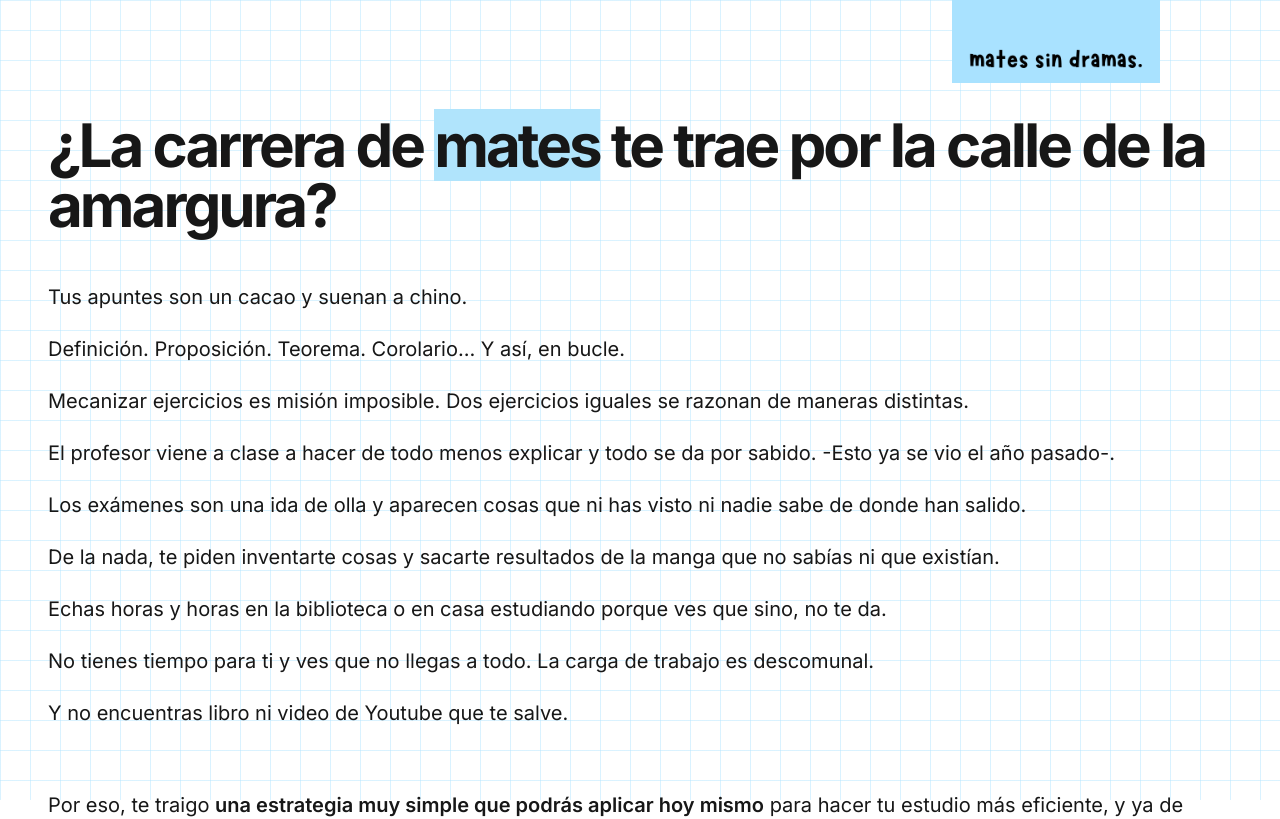
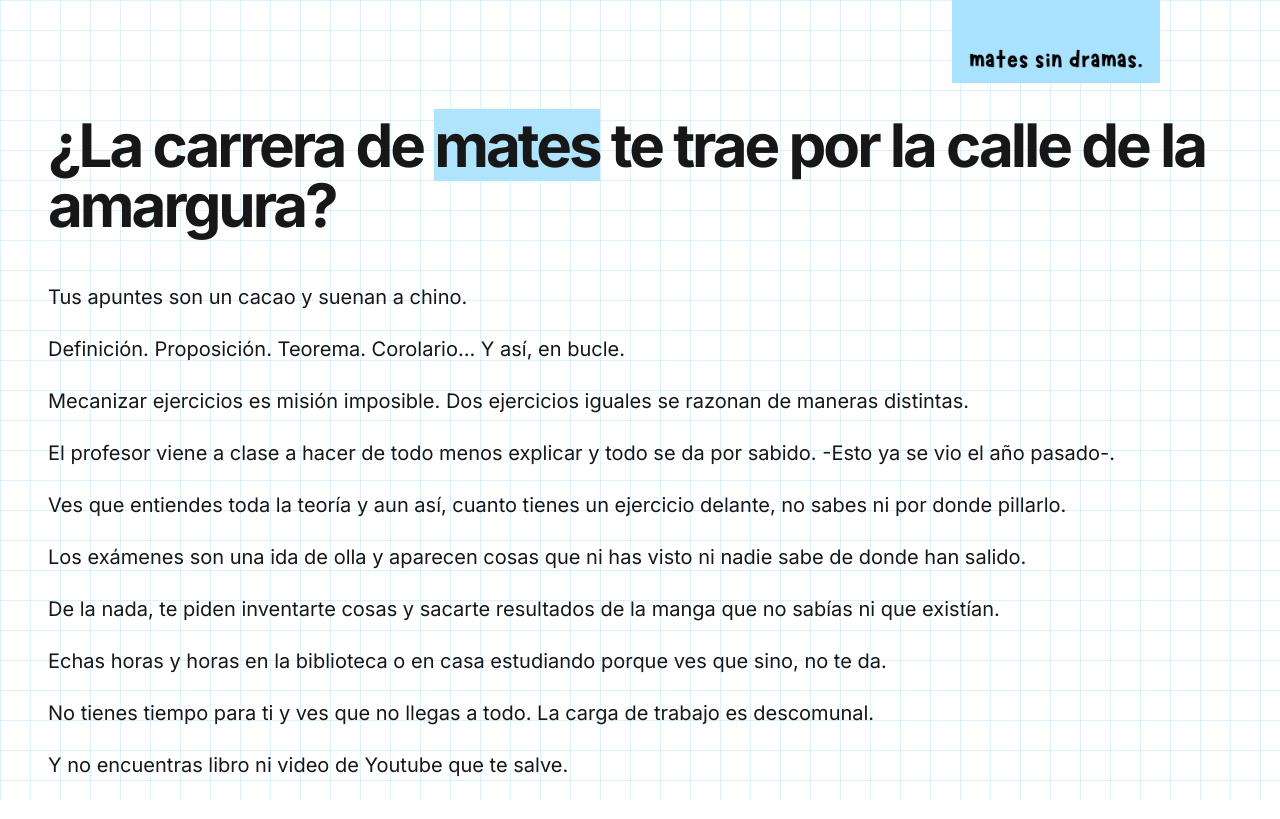
Before and after one commit to MariaLipiz/matessindramas, a Next.js app: page /mates in a window 1280 px wide. Shown: the top 819 px of the page. Built offline with nearby package versions, Linux system fonts and the light colour scheme.

Commit message:
Nueva landing

```diff
--- a/src/app/mates/page.tsx
+++ b/src/app/mates/page.tsx
@@ -25,6 +25,9 @@ export default function Home() {
         </p>
         <p>
         El profesor viene a clase a hacer de todo menos explicar y todo se da por sabido. -Esto ya se vio el año pasado-.
+        </p>
+        <p>
+        Ves que entiendes toda la teoría y aun así, cuanto tienes un ejercicio delante, no sabes ni por donde pillarlo.
         </p>
         <p>
         Los exámenes son una ida de olla y aparecen cosas que ni has visto ni nadie sabe de donde han salido.
```
